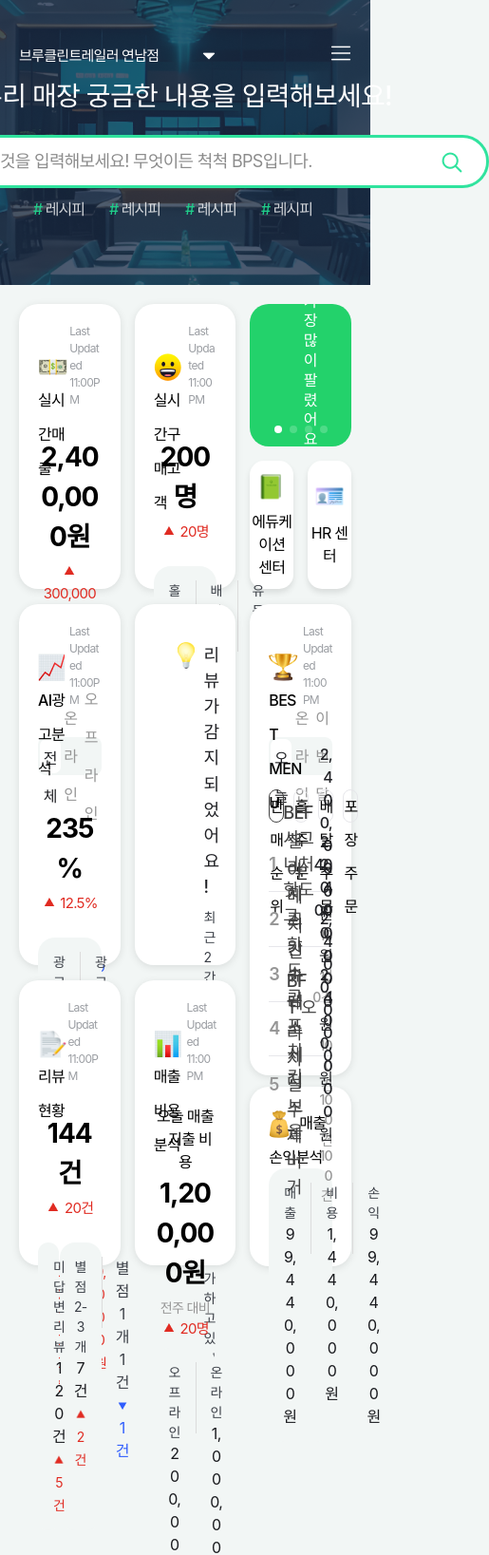
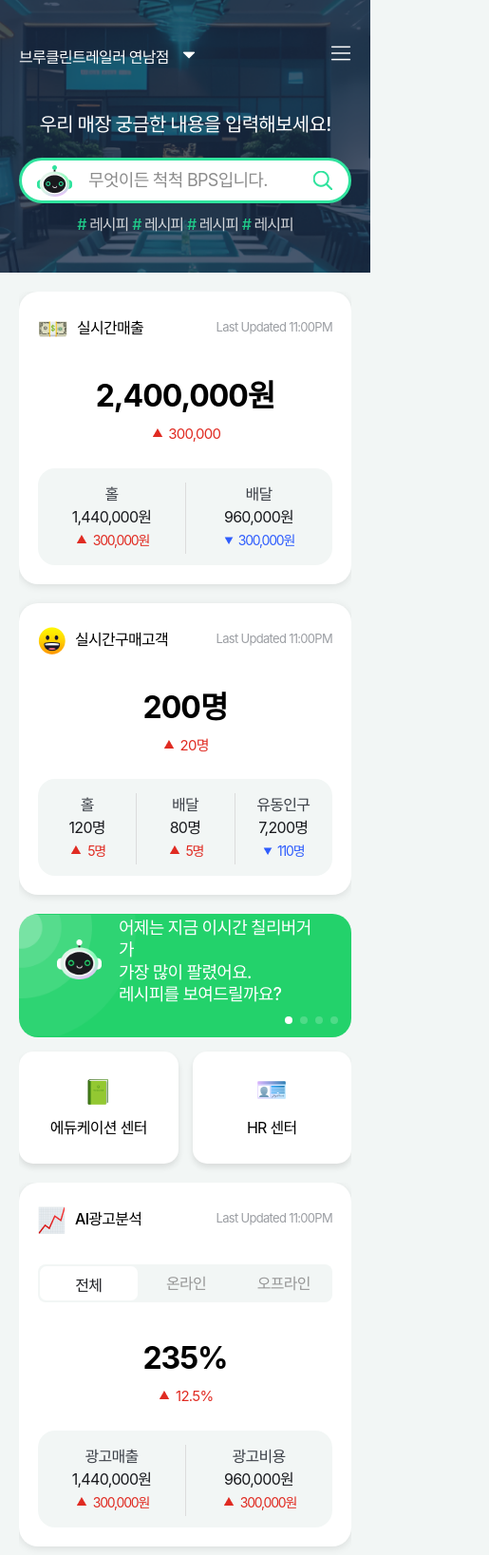
Before and after one commit to HeoSsaM/bps, a plain HTML site: page index.html in a window 390 px wide. Shown: the top 1637 px of the page at 95% size, 515 px wide, since content can reach past the window. Drawn offline with nearby package versions, Linux system fonts and the light colour scheme; a web font is replaced by a local one.

Commit message:
모바일 태블릿

```diff
--- a/css/style.css
+++ b/css/style.css
@@ -54,16 +54,10 @@ body {
     position: absolute;
     top: 0;
     left: 0;
-    width: 13rem;
+    width: 11.68rem;
     height: 1.25rem;
-    font-size: var(--font-size-m);
-}
+    background: url(../img/ico_listDown.png) no-repeat right center;
 
-.top_nav_area .store_link_area>a>span {
-    position: absolute;
-    right: 0;
-    top: 3px;
-    width: 16px;
 }
 
 .top_nav_area .store_link_area>.store_link_group {
@@ -106,8 +100,8 @@ body {
 .search_area .search_input::before,
 .search_area .search_input::after {
     position: absolute;
-    top: 10px;
-    left: 18px;
+    top: 50%; left: 18px;
+    transform: translateY(-50%);
     background: url(../img/ico_search_ai.png) no-repeat center;
     width: 2.375rem;
     height: 2.125rem;
@@ -116,10 +110,10 @@ body {
 }
 
 .search_area .search_input::after {
-    top: 12px;
     left: auto;
     right: 20px;
     background-image: url(../img/Cash-Search--Streamline-Ultimate.png);
+    width: 1.25rem; height: 1.25rem;
 }
 
 .search_area .search_input>input {
@@ -139,11 +133,8 @@ body {
     padding-left: 4.375rem;
     color: var(--color-gray-8);
 }
-
-.search_area .tag_area {
-    display: flex;
-    width: 20rem;
-    height: 2rem;
+.search_area .search_input>input.mobile {
+    display: none;
 }
 
 .search_area .tag_area>a {
@@ -243,7 +234,7 @@ body {
     margin-right: 10px;
 }
 .card .card_title>span {
-    font-size: 0.75rem;
+    font-size: 0.813rem;
     color: #9B9EA3;
 }
 .card .plus {color: #E02B22;}
@@ -258,7 +249,7 @@ body {
 }
 .card_value>strong {
     display: block;
-    font-size: 1.75rem;
+    font-size: 2rem;
     font-weight: 700;
     letter-spacing: -1px;
     margin-bottom: 5px;
@@ -284,11 +275,12 @@ body {
     background: #DCDCDC;
 }
 .card_details .detail-item>.item_title {
-    font-size: var(--font-size-sm);
+
     color: #3C4048;
 }
 .card_details .detail-item>.item_value {
-    color: #191A1E
+    color: #191A1E;
+
 }
 .card_value .value_change {
     text-align: center;
@@ -356,7 +348,8 @@ body {
     line-height: 1.3;
     color: #fff;
     margin-left: 1.25rem;
-    font-size: 1rem;
+    font-size: 1.125rem;
+    font-weight: 500;
     letter-spacing: -1px;
 }
 .swiper-pagination-bullet {
@@ -500,6 +493,18 @@ body {
     margin-bottom: 5px;
 }
 .sec_sales_cost .gray {
-    font-size: 0.88rem;
+    font-size: 0.813rem;
     color: #969696
 }
+
+/* 매출손익분석 */
+.sec_sales_profit .card_details.mobile {
+    display: none;
+}
+.sec_sales_profit .item_value {
+    color: #202125;
+    font-size: 16px;
+    font-weight: 600;
+    letter-spacing: -0.01em;
+    text-align: center;
+}
--- a/css/tablet.css
+++ b/css/tablet.css
@@ -1,115 +1,150 @@
-html {font-size: 14px;}
+html {font-size: 16px;}
 body {
     font-size: 1rem;
     font-weight: 400;
 }
 
 /* top_header */
+.top_header {
+    height: 17.938rem;
+    background: url(../img/img_mainTop.png) no-repeat center/cover;
+}
 .top_inner .top_nav_area {
     font-size: 1rem;
 }
 .search_area {
-    margin-top: 5.6rem;
+    margin-top: 7.25rem;
+    width: 21.875rem
 }
 .search_area>p {
-    font-size: 1.5rem;
+    font-size: 1.25rem;
+}
+.search_area .search_input>input.pc {
+    display: none;
+}
+.search_area .search_input>input.mobile {
+    display: block;
 }
 .search_area .search_input {
+    width: 21.87rem;
     height: 3rem;
 }
-.search_area .search_input>input::placeholder {
-    font-size: 1rem;
-    font-weight: 300;
-    line-height: 1px;
-    padding-left: 4rem;
-    color: var(--color-gray-8);
+
+/* card layout */
+.container > div {
+    height: auto;
+    overflow: hidden;
+    margin-bottom: 0;
 }
-.search_area .search_input::before,
-.search_area .search_input::after {
-    top: 50%;
-    transform: translateY(-50%);
-    width: 1.75rem;
-    background-size: contain;
+.container > div > div {
+    position: static;
+    width: 100%; height: auto;
+    margin-bottom: 1.25rem;
 }
 
-.search_area .search_input::after {
-    left: auto;
-    right: 20px;
-    background-image: url(../img/Cash-Search--Streamline-Ultimate.png);
+.container>.row02 {
+    height: 23.75rem
+}
+.row02 .sec_best_menu {
+    position: static;
+}
+.row03 .sec_sales_profit {
+    position: static;
+}
+.row02 .sec_ai_ads,
+.row02 .sec_review_check {
+    height: auto
 }
 
-/* widject 영역 */
-.widjet_area {
-    padding: 1rem
+/* 레이아웃 */
+.container>.row02 {
+    height: auto
 }
-.widjet_area>div {
-    height: 15rem;
-    padding: 0.75rem;
+/* 챗봇 센터 */
+.chatbot_slider .swiper-slide {
+    height: 8.125rem;
+}
+.swiper-pagination-bullets.swiper-pagination-horizontal {
+    text-align: right;
+    left: auto; right: 10px;
+}
+.chatbot_slider .chatbot_text {
+    margin-left: 1.1rem;
+    letter-spacing: -1px;
+}
+.card .support_center {
+    height: auto;
+}
+.card .support_center>div {
+    height: 7.375rem;
 }
 
-.widget .widget_title>h2 {
-    height: 28px;
-    line-height: 28px;
-    font-size: 0.813rem;
-    padding-left: 28px;
-    letter-spacing: -1px;
+/* 리뷰알림 */
+.new_review_list li {
+    padding: 0 1rem 1rem 2.8rem
+}
+.new_review_list li::before {
+    left: 5px;
+}
+.new_review_list li + li {
+    padding-top: 1rem;
+}
+.new_review_list li .title {
+    margin-bottom: 5px;
+}
+.new_review_list li .text {
+    font-size: 0.875rem;
+}
+.detail-item .value_change .value {
+    letter-spacing: -1.2px;
+}
+/* 베스트 메뉴 */
+.sec_best_menu .sub_tab_menu {
+    gap: 3px;
+}
+.sec_best_menu .sub_tab_menu > li {
+    font-size: 12px;
 }
 
-.widget .widget_title>span {
-    font-size: 0.688rem;
+/* 매출손익 */
+.row03 .sec_sales_profit {
+    height: auto;
 }
-
-.widget_value>strong {
-    font-size: 1.375rem;
-    font-weight: 600;
+.sec_sales_profit .card_details.pc {
+    display: none;
 }
-
-.widget_details>div {
-    padding: 10px;
-
+.sec_sales_profit .card_details.mobile {
+    display: flex;
+    background: none;
 }
-
-.widget_details .detail-item>.item_title {
-    font-size: 0.813rem;
+.sec_sales_profit .card_details {
+    display: flex;
+    flex-wrap: wrap;
+    flex-direction: column;
+    gap: 10px;
 }
-
-.widget_details .detail-item>.item_value {
-    font-size: 0.938rem;
+.sec_sales_profit .detail_item {
+    border-radius: 16px;
+    height: 74px;
+    box-sizing: border-box;
+    background: #F2F6F5;
 }
-
-.value_change {
-    font-size: 0.938rem;
+.sec_sales_profit .card_details>div+div::before {
+    background: none;
 }
-
-/* chatbotArea */
-.widjet_area .chatbot_area {
-    padding: 0;
-}
-
-.chatbot_center {
+.sec_sales_profit .detail_item:last-child {
     display: flex;
+    align-items: center;
     justify-content: space-between;
 }
-
-.chatbot_slider .swiper-slide {
-    padding: 1.25rem 1rem 2.5rem;
-    background: url(../img/img_chatbot_banner_bg.png) no-repeat center / cover;
-    /* 비율 유지 및 채움 */
+.sec_sales_profit .detail_item:last-child > div {
+    width: 50%
 }
-.chatbot_slider .chatbot_icon {
-    width: 15%;
+.sec_sales_profit .detail_item:last-child > div::before {
+    content: '';
+    position: absolute;
+    left: 50%;
+    width: 1px;
+    height: 50px;
+    background: #DCDCDC;
 }
-.chatbot_slider .chatbot_text {
-    margin-left: 1rem;
-}
-
-.chatbot_center>div {
-    width: 48.5%;
-    border-radius: 15px;
-    height: 6.875rem
-}
-.chatbot_center>div>p {
-    font-size: 0.938rem;
-}
-
-/*  */
--- a/index.html
+++ b/index.html
@@ -8,9 +8,7 @@
     <!-- swiper css -->
     <link rel="stylesheet" href="https://cdn.jsdelivr.net/npm/swiper@11/swiper-bundle.min.css" />
     <link rel="stylesheet" href="css/style.css">
-    <link rel="stylesheet" href="css/tablet.css" media="(min-width: 565px) and (max-width: 960px)">
-    <!-- <link rel="stylesheet" href="css/mobile.css" media="(min-width: 535px) and (max-width: 768px)"> -->
-
+    <link rel="stylesheet" href="css/tablet.css" media="screen and (max-width: 768px)">
 </head>
 
 <body>
@@ -19,8 +17,7 @@
             <div class="top_inner">
                 <div class="top_nav_area">
                     <div class="store_link_area">
-                        <a href="javascript:;" class="store_link">브루클린트레일러 연남점 <span><img src="img/ico_listDown.png"
-                                    alt=""></span></a>
+                        <a href="javascript:;" class="store_link">브루클린트레일러 연남점</a>
                         <ul class="store_link_group">
                             <li>브루클린트레일러 연남점</li>
                             <li>브루클린트레일러 연남점</li>
@@ -32,7 +29,8 @@
                 <div class="search_area">
                     <p>우리 매장 궁금한 내용을 입력해보세요!</p>
                     <div class="search_input">
-                        <input type="text" placeholder="필요한 것을 입력해보세요! 무엇이든 척척 BPS입니다.">
+                        <input type="text" placeholder="필요한 것을 입력해보세요! 무엇이든 척척 BPS입니다." class="pc">
+                        <input type="text" placeholder="무엇이든 척척 BPS입니다." class="mobile">
                     </div>
                     <div class="tag_area">
                         <a href="#"><span>#</span> 레시피</a>
@@ -470,18 +468,35 @@
                         <!-- <span>Last Updated 11:00PM</span> -->
                     </div>
 
-                    <div class="card_details">
-                        <div class="detail-item">
+                    <div class="card_details pc">
+                        <div class="detail_item">
                             <p class="item_title">매출</p>
                             <p class="item_value">99,440,000원</p>
                         </div>
-                        <div class="detail-item">
+                        <div class="detail_item">
                             <p class="item_title">비용</p>
                             <p class="item_value">1,440,000원</p>
                         </div>
-                        <div class="detail-item">
+                        <div class="detail_item">
                             <p class="item_title">손익</p>
                             <p class="item_value">99,440,000원</p>
+                        </div>
+                    </div>
+
+                    <div class="card_details mobile">
+                        <div class="detail_item">
+                            <p class="item_title">매출</p>
+                            <p class="item_value">99,440,000원</p>
+                        </div>
+                        <div class="detail_item">
+                            <div>
+                                <p class="item_title">비용</p>
+                                <p class="item_value">1,440,000원</p>
+                            </div>
+                            <div>
+                                <p class="item_title">손익</p>
+                                <p class="item_value">99,440,000원</p>
+                            </div>
                         </div>
                     </div>
                 </a>
```
Also changed, not shown: test.html (added, +105 -0 lines).
